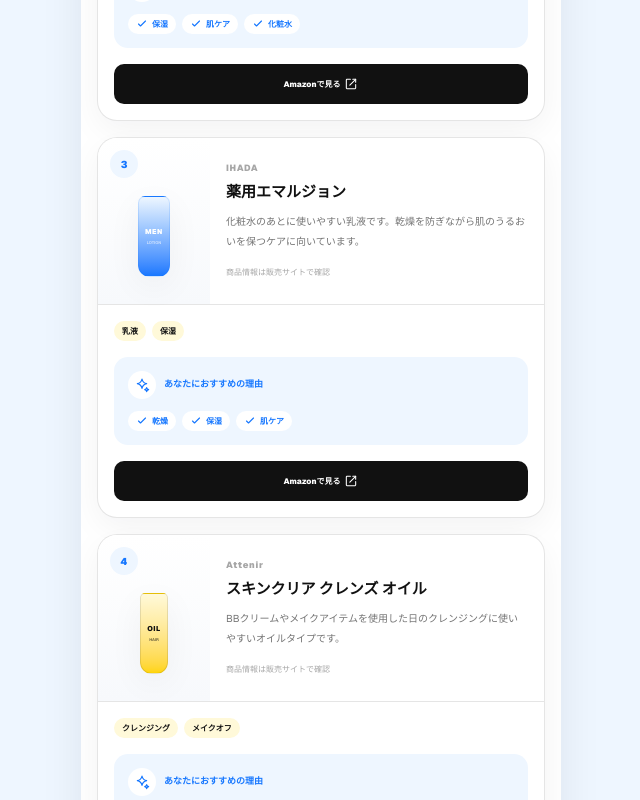
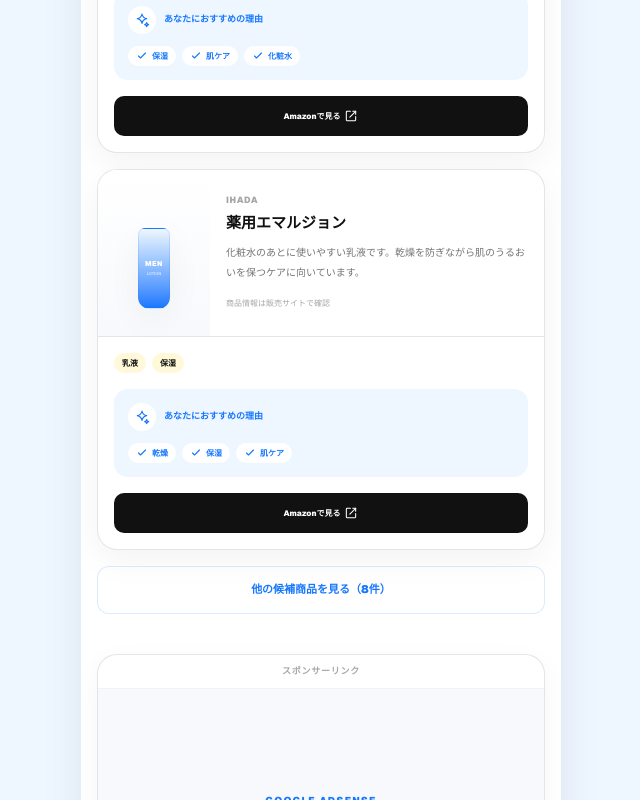
Before and after one commit to mori10tech/akanuke-ai, a Next.js app: page /products in a window 1280 px wide. Shown: the part 1180-1980 px from the top of the page, without its empty margins (319-959 px from the left). Built offline with nearby package versions, Linux system fonts and the light colour scheme.

Commit message:
おすすめ商品の表示構成を改善

```diff
--- a/app/products/page.tsx
+++ b/app/products/page.tsx
@@ -6,6 +6,7 @@ import {
   useState,
 } from "react";
 import Link from "next/link";
+import Image from "next/image";
 import AppHeader from "../components/AppHeader";
 import AppShell from "../components/AppShell";
 import AdSenseAd from "../components/AdSenseAd";
@@ -291,9 +292,11 @@ function AffiliateButtons({
 function ProductCard({
   product,
   diagnosisNeeds,
+  featured = false,
 }: {
   product: Product;
   diagnosisNeeds: ProductNeed[];
+  featured?: boolean;
 }) {
   const matchedReasons =
     diagnosisNeeds
@@ -313,16 +316,46 @@ function ProductCard({
       : product.recommendedFor;
 
   return (
-    <article className="overflow-hidden rounded-[20px] border border-black/10 bg-white shadow-[0_10px_34px_rgba(15,23,42,0.05)]">
-      <div className="grid grid-cols-[112px_1fr] border-b border-black/10">
+    <article
+  className={`overflow-hidden rounded-[20px] bg-white shadow-[0_10px_34px_rgba(15,23,42,0.05)] ${
+    featured
+      ? "border-2 border-[#1677FF]/20"
+      : "border border-black/10"
+  }`}
+>
+  {featured ? (
+    <div className="bg-[#1677FF] px-4 py-2">
+      <p className="text-[9px] font-black tracking-[0.12em] text-white">
+        AI PICK
+      </p>
+    </div>
+  ) : null}
+
+  <div
+    className={`grid border-b border-black/10 ${
+      featured
+        ? "grid-cols-[140px_1fr]"
+        : "grid-cols-[112px_1fr]"
+    }`}
+  >
         <div className="relative flex min-h-[166px] items-center justify-center bg-gradient-to-b from-white to-[#F7F9FC]">
-          <span className="absolute left-3 top-3 flex h-7 w-7 items-center justify-center rounded-full bg-[#EEF6FF] text-[10px] font-black text-[#1677FF]">
-            {product.rank}
-          </span>
 
+          {product.imagePath ? (
+  <Image
+    src={product.imagePath}
+    alt={
+      product.imageAlt ??
+      `${product.brand} ${product.name}`
+    }
+    width={240}
+    height={240}
+    className="h-auto max-h-[150px] w-auto max-w-[90%] object-contain"
+  />
+) : (
   <ProductVisual
     type={product.visualType}
   />
+)}
         </div>
 
         <div className="flex min-w-0 flex-col justify-center p-4">
@@ -423,6 +456,11 @@ export default function ProductsPage() {
   ] = useState<ProductCategory>(
     categories[0]?.id ?? "skincare",
   );
+
+    const [
+    showAllProducts,
+    setShowAllProducts,
+  ] = useState(false);
 
   useEffect(() => {
   const timeoutId =
@@ -583,6 +621,11 @@ export default function ProductsPage() {
     ],
   );
 
+    const displayedProducts =
+    showAllProducts
+      ? selectedProducts
+      : selectedProducts.slice(0, 3);
+
   if (!selectedCategoryData) {
     return (
       <AppShell background="white">
@@ -634,11 +677,12 @@ export default function ProductsPage() {
                     <button
                       key={category.id}
                       type="button"
-                      onClick={() =>
+                      onClick={() => {
   setSelectedCategory(
     category.id,
-                        )
-                      }
+  );
+  setShowAllProducts(false);
+}}
                       className={`min-h-[42px] shrink-0 rounded-full border px-4 text-[10px] font-black transition active:scale-[0.98] ${
                         isActive
                           ? "border-[#1677FF] bg-[#1677FF] text-white shadow-[0_8px_24px_rgba(22,119,255,0.16)]"
@@ -698,18 +742,35 @@ export default function ProductsPage() {
               </div>
 
               <div className="mt-5 grid gap-4">
-                {selectedProducts.map(
-                  (product) => (
+  {displayedProducts.map(
+  (product, index) => (
     <ProductCard
       key={product.id}
       product={product}
       diagnosisNeeds={
         diagnosisNeeds
       }
+      featured={index === 0}
     />
   ),
 )}
 </div>
+
+{selectedProducts.length > 3 ? (
+  <button
+    type="button"
+    onClick={() =>
+      setShowAllProducts(
+        (current) => !current,
+      )
+    }
+    className="mt-4 flex min-h-[48px] w-full items-center justify-center rounded-[12px] border border-[#1677FF]/15 bg-white px-5 text-[11px] font-black text-[#1677FF] transition hover:bg-[#EEF6FF] active:scale-[0.99]"
+  >
+    {showAllProducts
+      ? "候補商品を閉じる"
+      : `他の候補商品を見る（${selectedProducts.length - 3}件）`}
+  </button>
+) : null}
             </section>
 
             <AdSenseAd
--- a/data/products.ts
+++ b/data/products.ts
@@ -37,6 +37,9 @@ export type Product = {
 
   visualType: ProductVisualType;
 
+  imagePath?: string;
+  imageAlt?: string;
+
   badges: string[];
   recommendedFor: string[];
   needTags: ProductNeed[];
```
Lines whose indentation alone changed are shown as unchanged.
